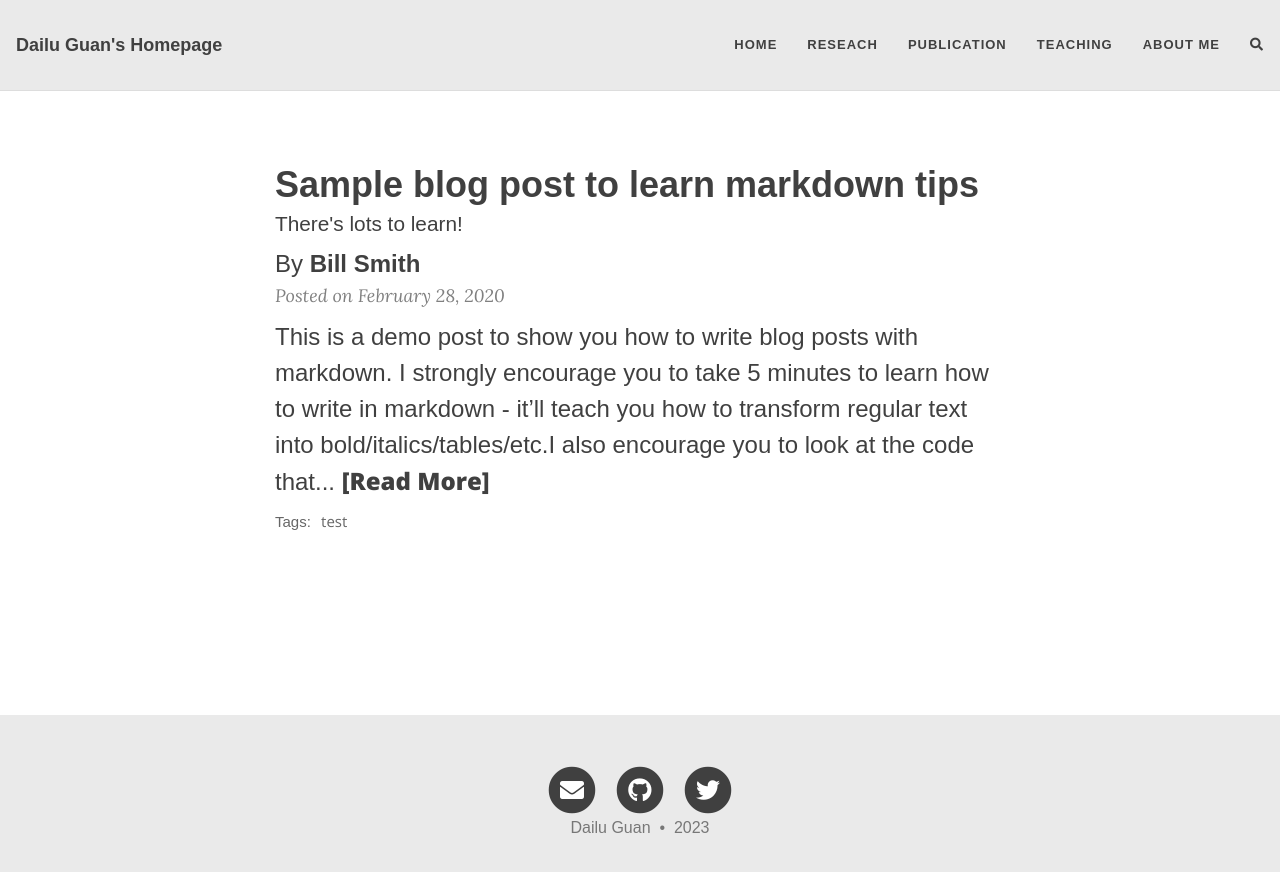
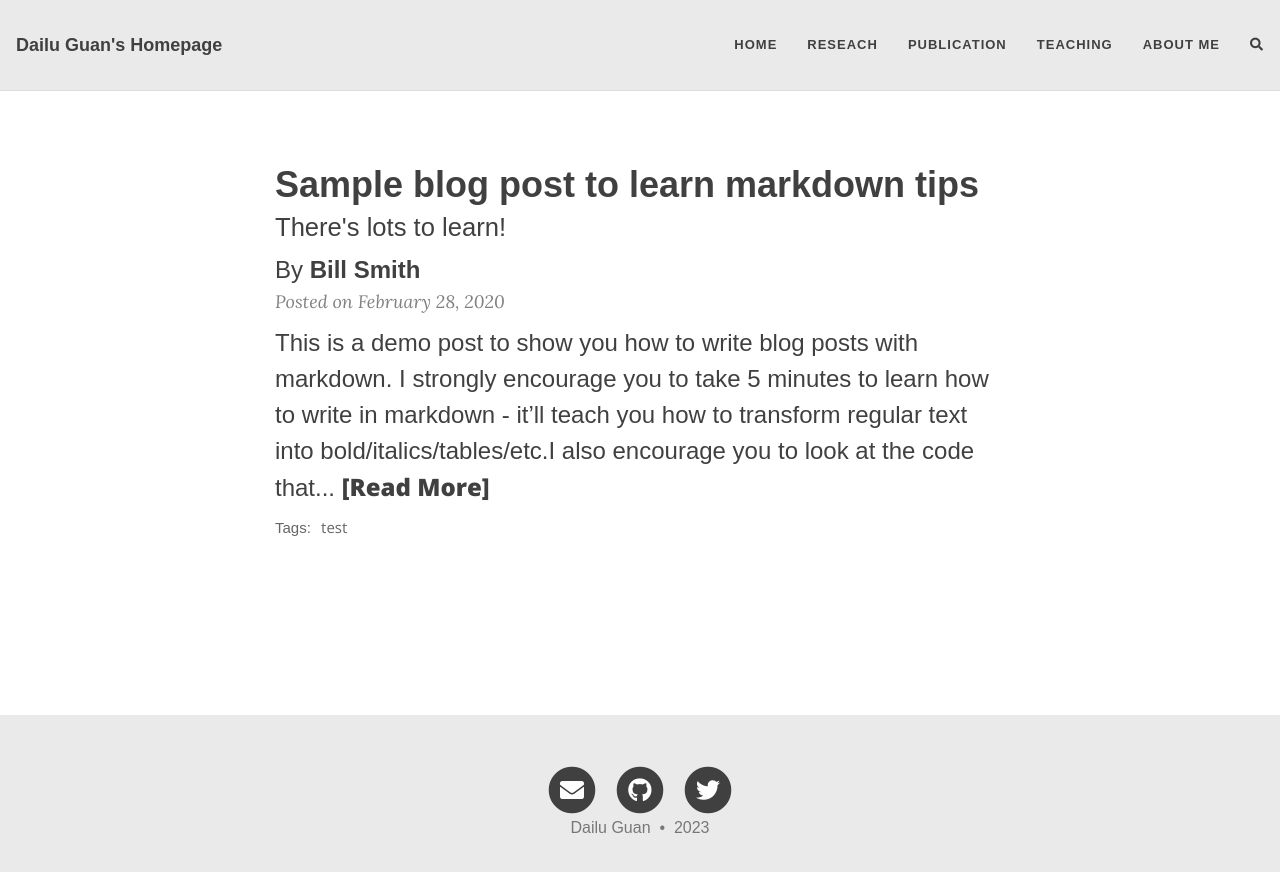
Before and after one commit to FarmOmics/FarmOmics.github.io, a Jekyll site: the page built from index.html, in a window 1280 px wide. Shown: the top 872 px of the page. Built offline with Jekyll 4.4.1, drawn with Linux system fonts in a browser that asks for light colours; nearby versions of some CDN libraries; the list of posts is cut into pages by our own code; comment, search, counter and statistics services are not loaded.

Commit message:
Update beautifuljekyll.css

```diff
--- a/assets/css/beautifuljekyll.css
+++ b/assets/css/beautifuljekyll.css
@@ -38,16 +38,16 @@ h1,h2,h3,h4,h5,h6 {
   line-height: 1.1;
 }
 h1 {
-  font-size: 1.5rem;
+  font-size: 2rem;
 }
 h2 {
-  font-size: 1.4rem;
+  font-size: 1.8rem;
 }
 h3 {
-  font-size: 1.3rem;
+  font-size: 1.6rem;
 }
 h4 {
-  font-size: 1.2rem;
+  font-size: 1.4rem;
 }
 h1, h2, h3, h4 {
   margin-top: 1.2rem;
@@ -384,7 +384,7 @@ img {
 /* --- Footer --- */
 
 footer {
-  padding: 0.5rem 0;
+  padding: 0.1rem 0;
   border-top: 0.5px #EAEAEA solid;
   margin-top: 2rem;
   font-size: 0.8rem;
@@ -532,7 +532,7 @@ footer .footer-custom-content {
 @media (max-width: 1200px) {
   .post-preview .post-image {
     height: 9rem;
-    width: 9rem;
+    width: 18rem;
   }
   .post-preview .post-image-short {
     margin-top: 0;
@@ -545,8 +545,8 @@ footer .footer-custom-content {
   display: none;
 }
 .post-preview .post-image-small img {
-  max-width: 2rem;
-  max-height: 2rem;
+  max-width: 12rem;
+  max-height: 12rem;
 }
 @media (max-width: 500px) {
   .post-preview .post-image {
```
